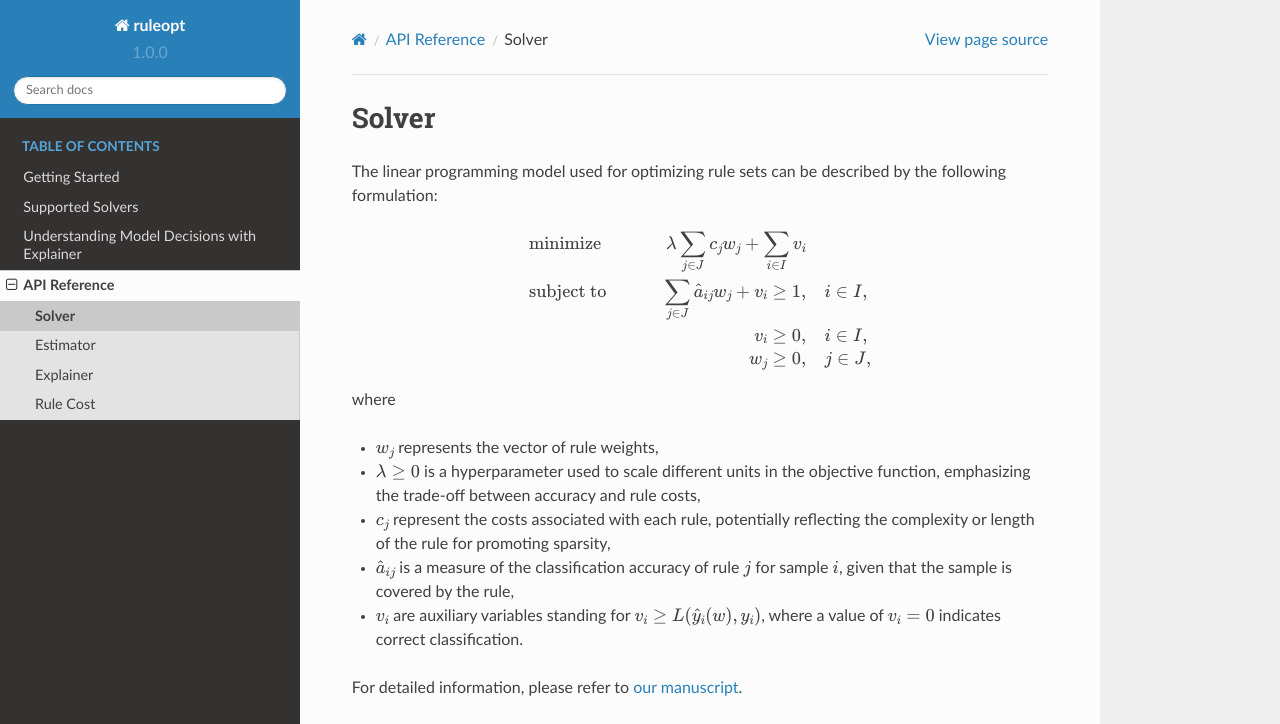
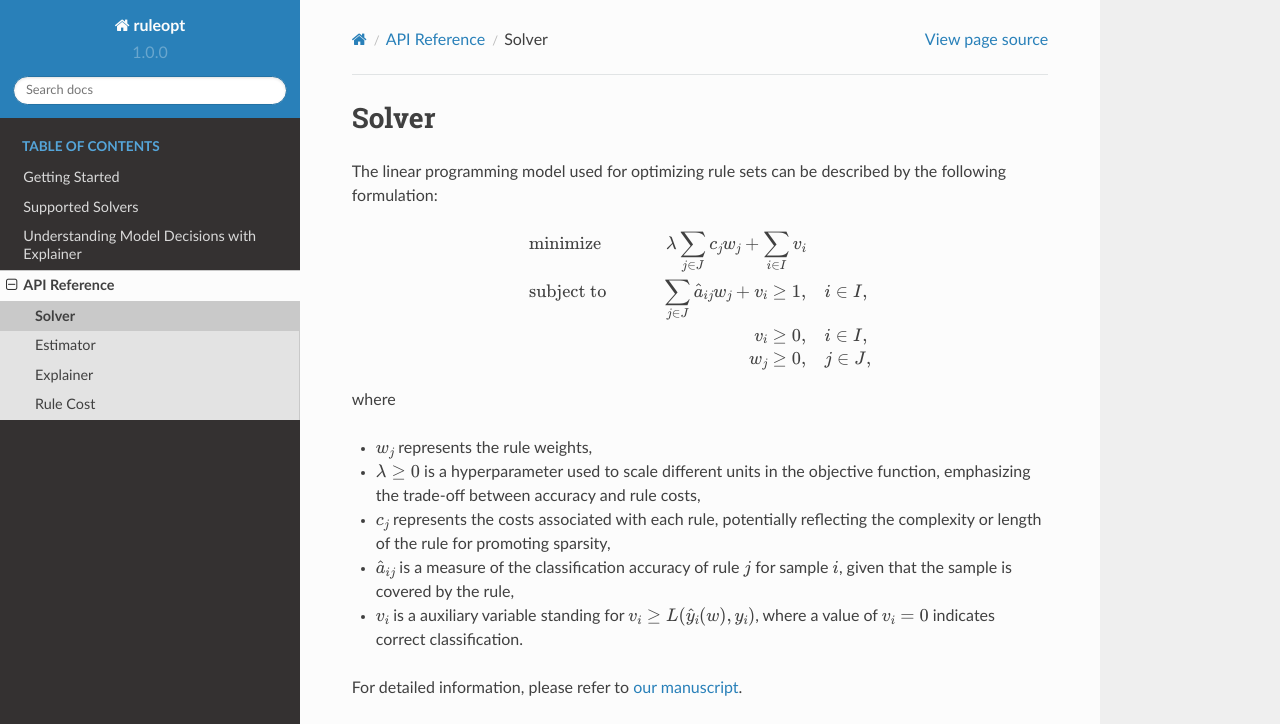
Before and after one commit to sametcopur/ruleopt, a Sphinx documentation site: the page built from docs/source/doc/solver_api.rst, in a window 1280 px wide and 1261 px high. Shown: the top 724 px of the window. Built offline with Sphinx 7.4.7 and the Read the Docs theme 2.0.0, drawn with Linux system fonts in a browser that asks for light colours; grey boxes are pictures that could not be loaded.

Commit message:
doc grammer fix

```diff
--- a/docs/source/doc/cost_api.rst
+++ b/docs/source/doc/cost_api.rst
@@ -1,7 +1,7 @@
 Rule Cost
 ==============
 
-This modules provides a set of classes for calculating costs associated with different sets of rules. These cost calculations are integral to optimization problems, where the cost of a specific rule is multiplied by the rule's weight and added to the total error rate for minimization.
+These modules provide a set of classes for calculating costs associated with different sets of rules. These cost calculations are integral to optimization problems, where the cost of a each specific rule is multiplied by the rule's weight and added to the total error rate for minimization.
 
 .. autoclass:: ruleopt.rule_cost.Length
    :undoc-members:
--- a/docs/source/doc/solver_api.rst
+++ b/docs/source/doc/solver_api.rst
@@ -15,11 +15,11 @@ The linear programming model used for optimizing rule sets can be described by t
 
 where
 
-- :math:`w_j` represents the vector of rule weights,
+- :math:`w_j` represents the rule weights,
 - :math:`\lambda \geq 0` is a hyperparameter used to scale different units in the objective function, emphasizing the trade-off between accuracy and rule costs,
-- :math:`c_j` represent the costs associated with each rule, potentially reflecting the complexity or length of the rule for promoting sparsity,
+- :math:`c_j` represents the costs associated with each rule, potentially reflecting the complexity or length of the rule for promoting sparsity,
 - :math:`\hat{a}_{ij}` is a measure of the classification accuracy of rule :math:`j` for sample :math:`i`, given that the sample is covered by the rule,
-- :math:`v_i` are auxiliary variables standing for :math:`v_i \geq L(\hat{y}_i(w), y_i)`, where a value of :math:`v_i = 0` indicates correct classification.
+- :math:`v_i` is a auxiliary variable standing for :math:`v_i \geq L(\hat{y}_i(w), y_i)`, where a value of :math:`v_i = 0` indicates correct classification.
 
 For detailed information, please refer to `our manuscript <https://arxiv.org/abs/2104.10751>`_.
 
```
Also changed, not shown: README.md (+2 -2 lines), docs/source/explainer_doc.md (+3 -3 lines), docs/source/getting_started.md (+2 -2 lines), docs/source/solvers.md (+1 -1 lines).
